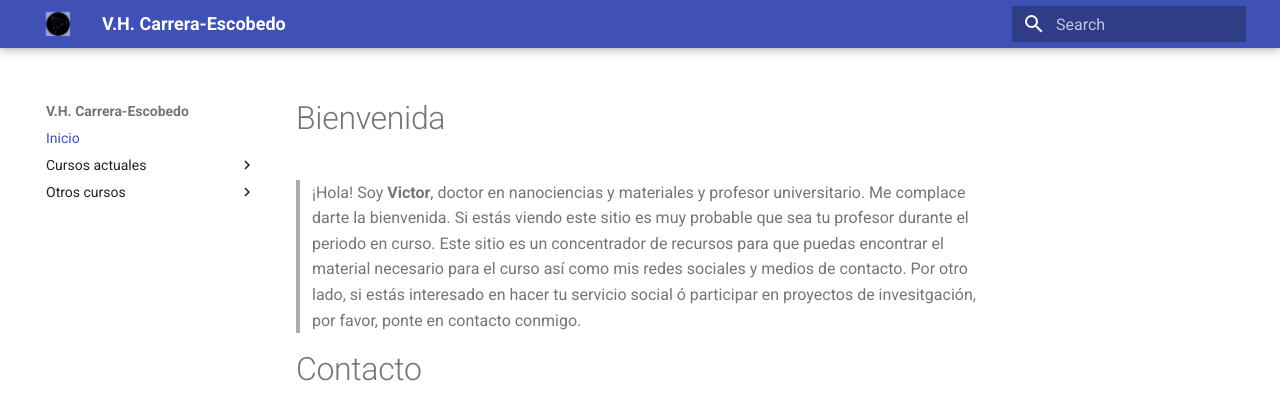
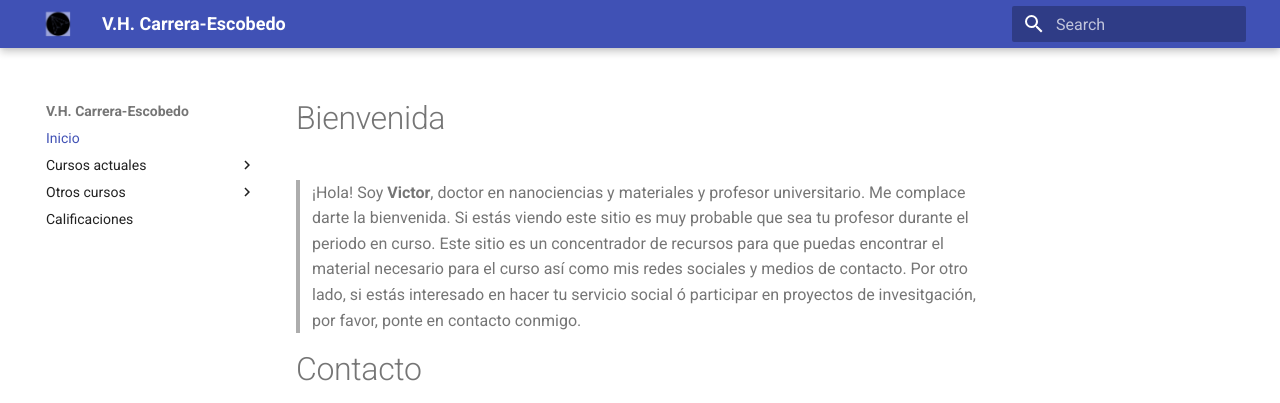
Before and after one commit to vcarrerae/Recursos-academicos, an MkDocs documentation site: the page built from docs/index.md, in a window 1280 px wide. Shown: the top 403 px of the page. Built offline with MkDocs 1.6.1 and Material for MkDocs 9.7.7, drawn with Linux system fonts in a browser that asks for light colours.

Commit message:
Add 'Calificaciones' section to mkdocs.yml

```diff
--- a/mkdocs.yml
+++ b/mkdocs.yml
@@ -20,3 +20,4 @@ nav:
     - "[CM] Matemáticas avanzadas": CM_matematicas_avanzadas.md
     - "[IM] Probabilidad": IM_probabilidad.md
     - "[MM] Ecuaciones diferenciales": MM_ecuaciones_diferenciales.md
+  - Calificaciones: Calificaciones.md
```
